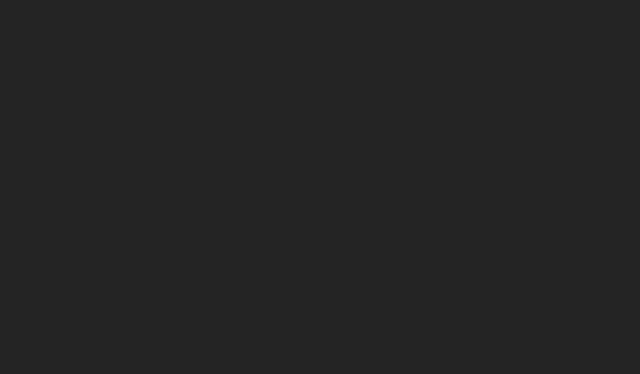
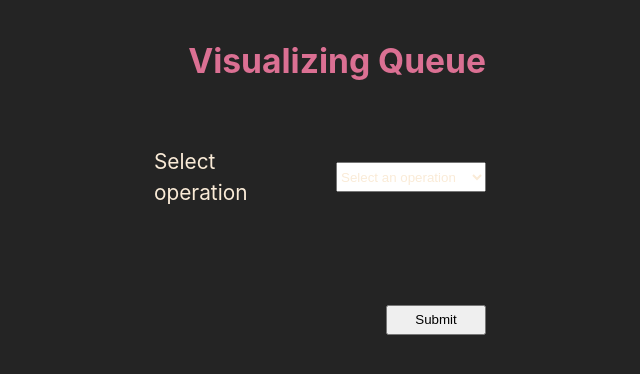
Before and after one commit to NatsuDrag9/ds-algo, a React (Vite) app: page /ds-algo/queue in a window 1280 px wide. Before the commit this address had no page. Shown: the top 374 px of the page, without its empty margins (194-834 px from the left). Built offline with nearby package versions, Linux system fonts and the light colour scheme.

Commit message:
Finished queue component

```diff
--- a/src/App.tsx
+++ b/src/App.tsx
@@ -3,6 +3,7 @@ import Stack from "./components/Stack";
 import BootstrapNavbar from "./components/Navbar";
 import { Route, Routes } from "react-router-dom";
 import LinkedList from "./components/Linkedlist";
+import Queue from "./components/Queue";
 
 function App() {
   return (
@@ -12,6 +13,7 @@ function App() {
         </Route>
         <Route path="/stack" element={<Stack />} />
         <Route path="/linkedlist" element={<LinkedList />} />
+        <Route path="/queue" element={<Queue />} />
       </Routes>
     </div>
   );
--- /dev/null
+++ b/src/components/Queue/index.tsx
@@ -0,0 +1,94 @@
+import { queueOperations } from "../../dsOperations";
+import { useQueueHook } from "../../hooks/queueHook";
+import { InputFormElement } from "../../interfaces";
+import "./style.scss";
+
+function Queue() {
+  const queue = useQueueHook();
+
+  const renderOperationInputs = () => {
+    switch (queue.selectedOperation) {
+      case queueOperations[1]:
+        return (
+          <div className="input-wrapper">
+            <label htmlFor="input">Enter value</label>
+            <input
+              type="text"
+              name="input"
+              id="input"
+              placeholder="node value"
+              required
+            />
+          </div>
+        );
+      case queueOperations[2]:
+        return null;
+      case queueOperations[3]:
+        return <p>Front element of the queue: {queue.front() ? queue.front() : "No element"}</p>;
+      case queueOperations[4]:
+        return <p>Size of the queue: {queue.length()}</p>;
+      case queueOperations[5]:
+        return queue.isEmpty() ? (
+          <p>Queue is empty</p>
+        ) : (
+          <p>Queue is not empty</p>
+        );
+      default:
+        return null;
+    }
+  };
+
+  const handleSelectChange = (e: React.ChangeEvent<HTMLSelectElement>) => {
+    queue.setSelectedOperation(e.target.value);
+  };
+
+  const handleSubmit = (e: React.FormEvent<InputFormElement>) => {
+    e.preventDefault();
+    switch (queue.selectedOperation) {
+      case queueOperations[1]:
+        queue.enqueue(e.currentTarget.elements.input?.value);
+        break;
+      case queueOperations[2]:
+        queue.dequeue();
+        break;
+      default:
+        break;
+    }
+  };
+  return (
+    <div className="queue">
+      <div className="form-wrapper">
+        <h2>Visualizing Queue</h2>
+        <form className="input-form" onSubmit={handleSubmit}>
+          <div className="input-wrapper">
+            <label htmlFor="operations">Select operation</label>
+            <select
+              name="operations"
+              id="operations"
+              onChange={handleSelectChange}
+            >
+              {queueOperations.map((operation, index) => {
+                return (
+                  <option value={`${operation}`} key={index}>
+                    {operation}
+                  </option>
+                );
+              })}
+            </select>
+          </div>
+          {renderOperationInputs()}
+          <button type="submit">Submit</button>
+        </form>
+      </div>
+      <div className="rect-wrapper">
+        {queue.queue.map((element, index) => {
+          return (
+            <p className="rect" key={index}>{element}</p>
+          );
+        })}
+      </div>
+    </div>
+  );
+}
+
+export default Queue;
--- /dev/null
+++ b/src/components/Queue/style.scss
@@ -0,0 +1,145 @@
+@import "../../App.scss";
+
+.queue {
+  display: flex;
+  flex-direction: row;
+  align-items: start;
+  justify-content: space-around;
+  width: 100%;
+  height: 100%;
+
+  .form-wrapper {
+    display: flex;
+    flex-direction: column;
+    justify-content: start;
+    align-items: center;
+    width: 50%;
+    height: 90%;
+    // border: 1px solid beige;
+
+    h2 {
+      color: palevioletred;
+    }
+
+    .input-form {
+      width: 100%;
+      display: flex;
+      flex-direction: column;
+      align-items: center;;
+
+      .input-wrapper {
+        width: 100%;
+        display: flex;
+        flex-direction: row;
+        align-items: center;
+        // justify-content: space-evenly;
+
+        label {
+          width: max(150px, 20%);
+          margin: 5%;
+        }
+
+        input {
+          height: 30px;
+          border-radius: 5px;
+          width: max(150px, 20%);
+        }
+      }
+
+      label,
+      input,
+      select,
+      option {
+        color: antiquewhite;
+      }
+
+      select {
+        width: 150px;
+        height: 30px;
+        cursor: pointer;
+      }
+
+      button {
+        width: 100px;
+        height: 30px;
+        margin-top: 10%;
+        cursor: pointer;
+        transition: transform 0.3s ease-in-out;
+      }
+
+      button:hover {
+        transform: translate(1px, 1px);
+      }
+    }
+  }
+
+  .rect-wrapper {
+    height: 70%;
+    width: max(100px, 30%);
+    margin-right: 5%;
+    //   border: 1px solid aqua;
+    display: flex;
+    flex-direction: column;
+    justify-content: center;
+    align-items: center;
+
+    .rect {
+      height: 50px;
+      width: max(100px, 50%);
+      display: flex;
+      align-items: center;
+      justify-content: center;
+      border: 1px solid aliceblue;
+      margin: 0;
+      background-color: grey;
+    }
+  }
+}
+
+@media only screen and (max-width: $mobile-width) {
+  .queue {
+    flex-direction: column;
+
+    .form-wrapper {
+      height: 50%;
+      width: 95%;
+      font-size: $body-font-size-small;
+      h2 {
+        font-size: $header-font-size-small;
+      }
+    }
+    .rect-wrapper {
+      height: 50%;
+      width: 95%;
+      justify-content: start;
+    }
+  }
+}
+
+@media only screen and (min-width: $monitor-width) {
+  .queue {
+    flex-direction: row;
+
+    .form-wrapper {
+      font-size: $body-font-size-large;
+      align-items: end;
+      width: 50%;
+
+      h2 {
+        font-size: $header-font-size-large;
+      }
+
+      .input-form {
+        align-items: end;
+
+        .input-wrapper {
+            justify-content: end;
+        }
+      }
+    }
+
+    .rect-wrapper {
+      width: 35%;
+    }
+  }
+}
--- a/src/dsOperations.tsx
+++ b/src/dsOperations.tsx
@@ -1,3 +1,3 @@
 export const stackOperations = ["Push", "Pop", "Peek", "Length"];
+export const queueOperations = ["Select an operation", "Enqueue", "Dequeue", "Front", "Size", "isEmpty"];
 export const llOperations = ["Select an operation", "Create node", "Insert node at", "Delete node at", "Length", "Reverse"];
-// export const llOperations = ["Select an operation", "Create node", "Insert node at", "Delete node at", "Length"];
--- /dev/null
+++ b/src/hooks/queueHook.tsx
@@ -0,0 +1,42 @@
+import { useCallback, useMemo, useState } from "react";
+import { queueOperations } from "../dsOperations";
+
+export function useQueueHook() {
+  const [queue, setQueue] = useState<(number | string)[]>([]);
+  const [selectedOperation, setSelectedOperation] = useState(queueOperations[0]);
+
+  const enqueue = useCallback((inputValue: number | string) => {
+    setQueue((prevArray) => ([...prevArray, inputValue]));
+  },[queue]);
+
+  const dequeue = useCallback(() => {
+    setQueue((prevArray) => {
+      const newArray = [...prevArray];
+      newArray.shift();
+      return newArray;
+    });
+  }, []);
+
+  const length = useCallback(() => {
+    return queue.length;
+  }, [queue]);
+
+  const front = useCallback(() => {
+    return queue[0];
+  }, [queue]);
+
+  const isEmpty = useCallback(() => {
+    return (queue.length === 0);
+  }, [queue]);
+
+  return {
+    queue,
+    isEmpty,
+    enqueue,
+    dequeue,
+    length,
+    front,
+    selectedOperation,
+    setSelectedOperation
+  };
+}
```
